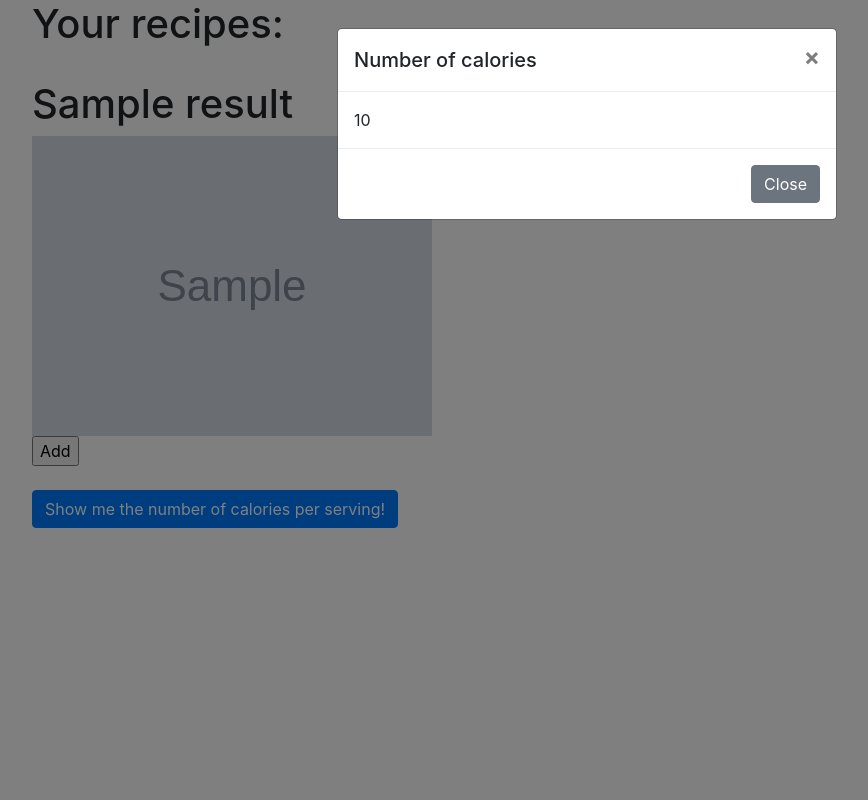
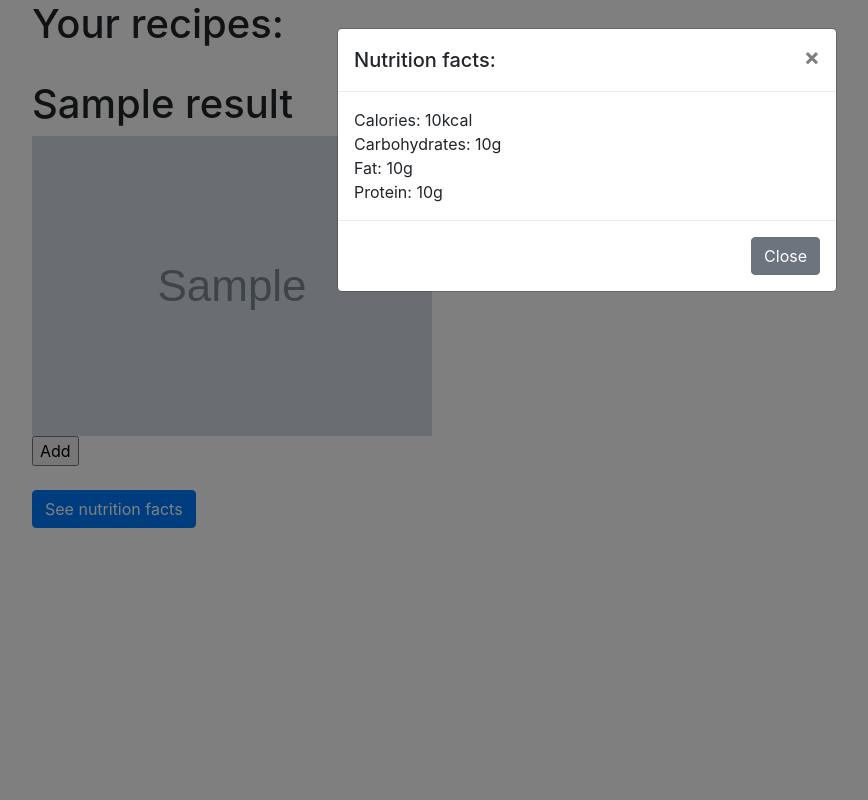
Before and after one commit to lamalgopach/Dietly, a Flask app: template templates/display_lunch.html in a window 1280 px wide, after a click on "See nutrition facts". Shown: the whole page, without its empty margins (53-921 px from the left). Run offline with Flask 2, Linux system fonts and the light colour scheme; tables that the repository leaves empty hold one stand-in row (values such as "Sample post"); the template is opened without the code that fills it: values that come from a table or form of the project are taken from there, most other values are stand-ins (such as "Sample title", 1, 10 or a date in 2020); grey boxes marked "Sample" are stand-in pictures; some libraries are stand-ins or nearby versions.

Commit message:
Displayed nutrition facts to the multiple sites (breakfast, lunch, dinner, whole plan).

```diff
--- a/templates/display_lunch.html
+++ b/templates/display_lunch.html
@@ -12,6 +12,14 @@
 	<img src="{{ result['recipe_image'] }}">
 
 	<form action="/add-lunch" method="POST">
+<!-- 	<h6>Do you want your dinner with...</h6>
+
+	<input type="radio" name="dinner" value="burger"> burger<br>
+	<input type="radio" name="dinner" value="tacos"> tacos<br>
+	<input type="radio" name="dinner" value="pizza"> pizza<br>
+	<input type="radio" name="dinner" value="soup"> soup<br>
+	<input type="radio" name="dinner" value="dinner"> I don't have any preferences<br> -->
+
 	<input type="hidden" name="recipe_name" value="{{ result['recipe_name'] }}">
 	<input type="hidden" name="recipe_url" value="{{ result['recipe_url'] }}">
 	<input type="hidden" name="recipe_image" value="{{ result['recipe_image'] }}">
@@ -30,7 +38,7 @@
 	<br>
 
 	<button type="button" class="btn btn-primary" data-toggle="modal" data-target="#{{ result['calories']|round|int }}">
-	  Show me the number of calories per serving!
+	  See nutrition facts
 	</button>
 
 	<!-- Modal -->
@@ -38,13 +46,16 @@
 	  <div class="modal-dialog" role="document">
 	    <div class="modal-content">
 	      <div class="modal-header">
-	        <h5 class="modal-title" id="exampleModalLabel">Number of calories</h5>
+	        <h5 class="modal-title" id="exampleModalLabel">Nutrition facts:</h5>
 	        <button type="button" class="close" data-dismiss="modal" aria-label="Close">
 	          <span aria-hidden="true">&times;</span>
 	        </button>
 	      </div>
 	      <div class="modal-body">
-	        {{ (result['calories'] / result['servings'])|round }}
+	        Calories: {{ (result['calories'] / result['servings'])|round }}kcal <br>
+	        Carbohydrates: {{ (result['carbohydrates'] / result['servings'])|round }}g <br>
+	        Fat: {{ (result['fat'] / result['servings'])|round }}g <br>
+	        Protein: {{ (result['protein'] / result['servings'])|round }}g <br>
 	      </div>
 	      <div class="modal-footer">
 	        <button type="button" class="btn btn-secondary" data-dismiss="modal">Close</button>
@@ -57,10 +68,10 @@
 	{% endfor %}
 
 	<script>
+		// make sure autofocus works in HTML5
 		$('#myModal').on('shown.bs.modal', function () {
 		  $('#myInput').trigger('focus')
 		})
-
 	</script>
 
 
```
Also changed, not shown: templates/display_breakfast.html (+15 -3 lines), templates/display_dinner.html (+7 -4 lines), templates/display_plan.html (+10 -1 lines).
